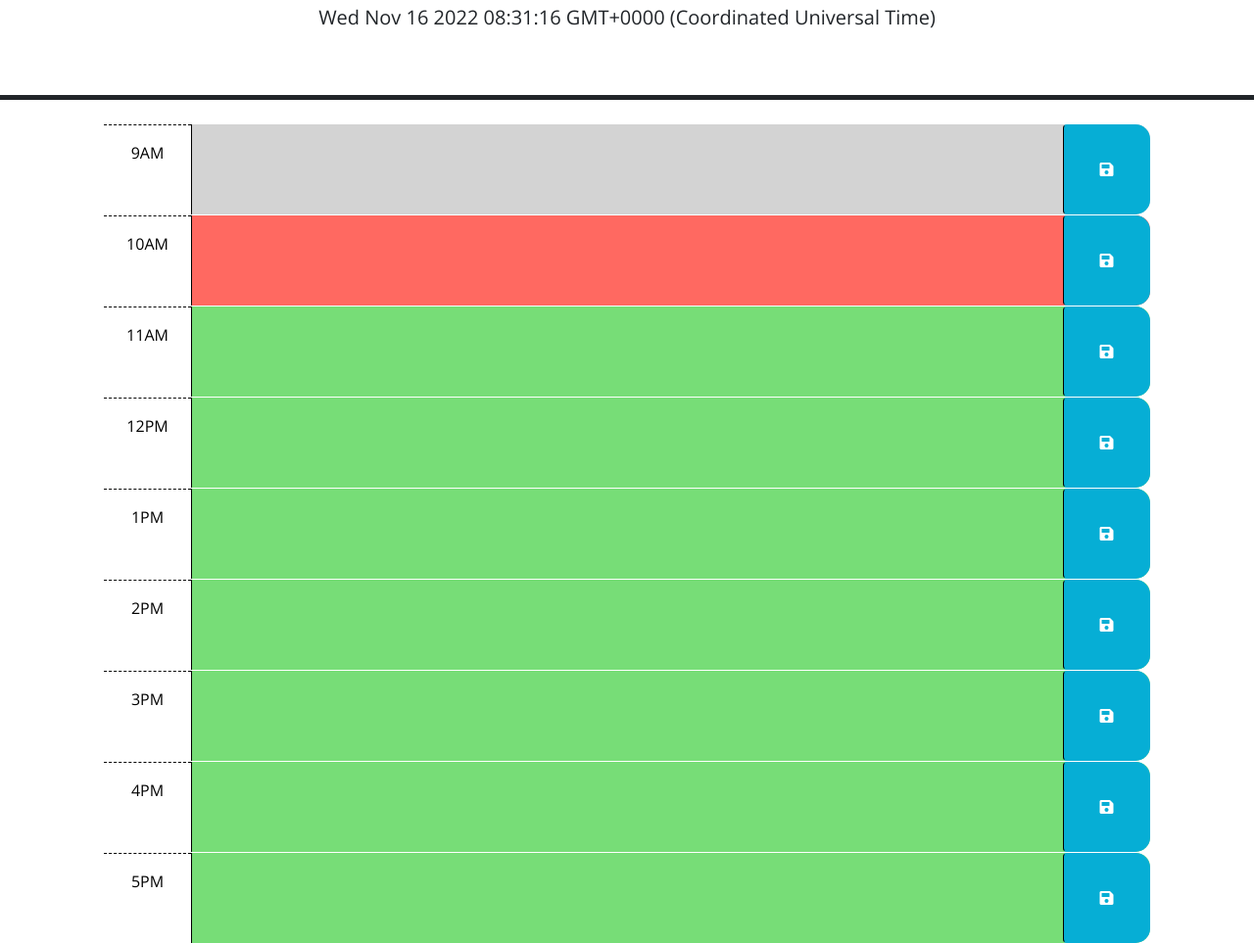
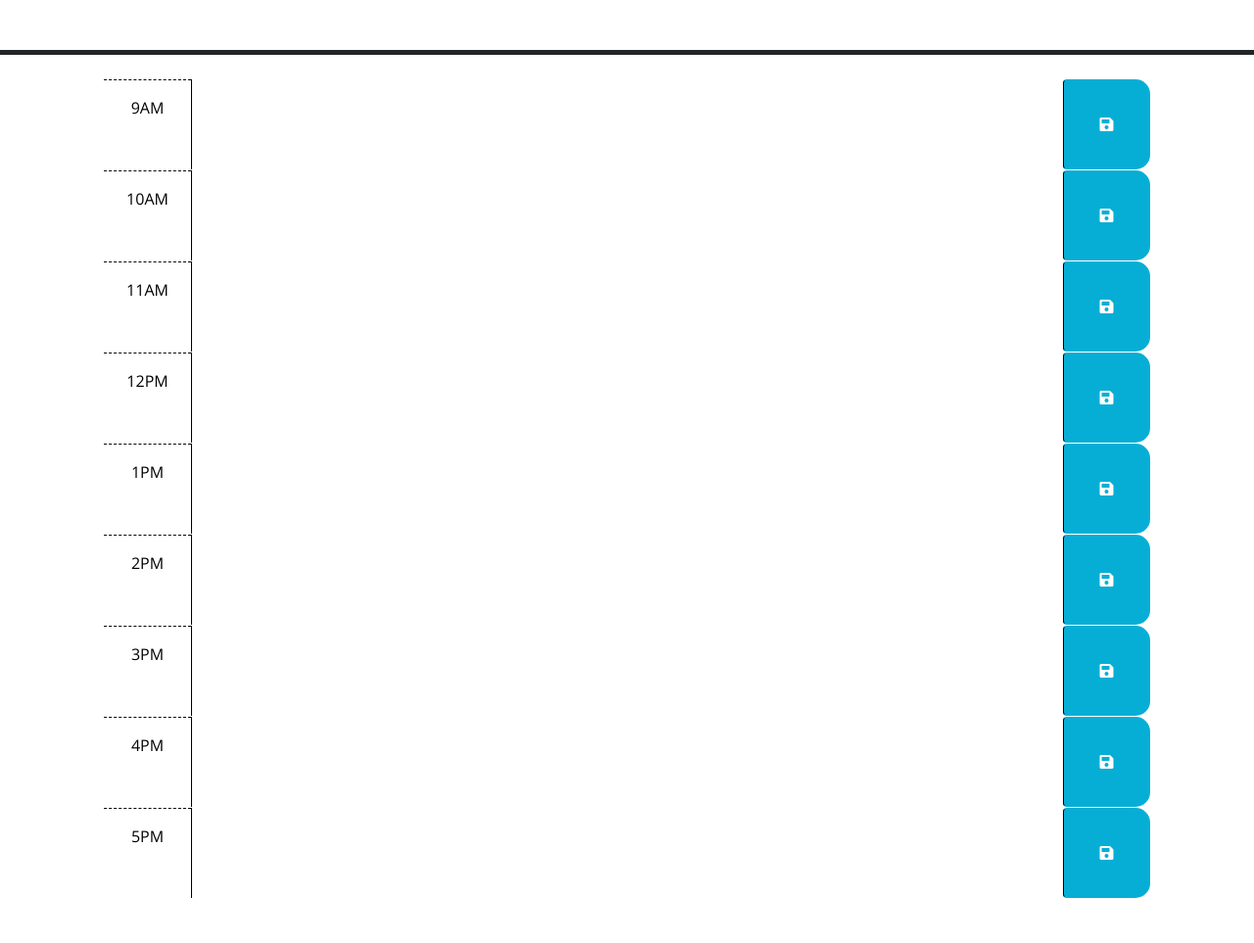
Before and after one commit to GarrettA01/CalenderApp, a plain HTML site: page index.html in a window 1280 px wide. Shown: the part 176-1139 px from the top of the page at 98% size. After the commit the page ends 1093 px from the top, so only its background shows below. Drawn offline with nearby package versions, Linux system fonts and the light colour scheme.

Commit message:
Added global variables

```diff
--- a/Develop/script.js
+++ b/Develop/script.js
@@ -1,31 +1,9 @@
-// Wrap all code that interacts with the DOM in a call to jQuery to ensure that
-// the code isn't run until the browser has finished rendering all the elements
-// in the html.
-
-$(function () {
-  // TODO: Add a listener for click events on the save button. This code should
-  // use the id in the containing time-block as a key to save the user input in
-  // local storage. HINT: What does `this` reference in the click listener
-  // function? How can DOM traversal be used to get the "hour-x" id of the
-  // time-block containing the button that was clicked? How might the id be
-  // useful when saving the description in local storage?
-  //
+var currentDay = $('#currentDay');
+var day = day.js();
+var timeBlock = $('.time-block');
+var saveButton = $('.saveBtn');
 
 
-  // TODO: Add code to apply the past, present, or future class to each time
-  // block by comparing the id to the current hour. HINTS: How can the id
-  // attribute of each time-block be used to conditionally add or remove the
-  // past, present, and future classes? How can Day.js be used to get the
-  // current hour in 24-hour time?
-  //
 
 
-  // TODO: Add code to get any user input that was saved in localStorage and set
-  // the values of the corresponding textarea elements. HINT: How can the id
-  // attribute of each time-block be used to do this?
-  //
-
-
-  // TODO: Add code to display the current date in the header of the page.
-  $(currentDay).append(new Date())
-});
+window.onload = displayTime();
--- a/index.html
+++ b/index.html
@@ -40,7 +40,7 @@
         -->
 
       <!-- Example of a past time block. The "past" class adds a gray background color. -->
-      <div id="hour-9" class="row time-block past">
+      <div id="9" class="row time-block">
         <div class="col-2 col-md-1 hour text-center py-3">9AM</div>
         <textarea class="col-8 col-md-10 description" rows="3"> </textarea>
         <button class="btn saveBtn col-2 col-md-1" aria-label="save">
@@ -49,7 +49,7 @@
       </div>
 
       <!-- Example of a a present time block. The "present" class adds a red background color. -->
-      <div id="hour-10" class="row time-block present">
+      <div id="10" class="row time-block">
         <div class="col-2 col-md-1 hour text-center py-3">10AM</div>
         <textarea class="col-8 col-md-10 description" rows="3"> </textarea>
         <button class="btn saveBtn col-2 col-md-1" aria-label="save">
@@ -58,7 +58,7 @@
       </div>
 
       <!-- Example of a future time block. The "future" class adds a green background color. -->
-      <div id="hour-11" class="row time-block future">
+      <div id="11" class="row time-block">
         <div class="col-2 col-md-1 hour text-center py-3">11AM</div>
         <textarea class="col-8 col-md-10 description" rows="3"> </textarea>
         <button class="btn saveBtn col-2 col-md-1" aria-label="save">
@@ -67,7 +67,7 @@
       </div>
 
 
-      <div id="hour-12" class="row time-block future">
+      <div id="12" class="row time-block">
         <div class="col-2 col-md-1 hour text-center py-3">12PM</div>
         <textarea class="col-8 col-md-10 description" rows="3"> </textarea>
         <button class="btn saveBtn col-2 col-md-1" aria-label="save">
@@ -76,7 +76,7 @@
       </div>
 
 
-      <div id="hour-13" class="row time-block future">
+      <div id="13" class="row time-block">
         <div class="col-2 col-md-1 hour text-center py-3">1PM</div>
         <textarea class="col-8 col-md-10 description" rows="3"> </textarea>
         <button class="btn saveBtn col-2 col-md-1" aria-label="save">
@@ -85,7 +85,7 @@
       </div>
 
 
-      <div id="hour-14" class="row time-block future">
+      <div id="14" class="row time-block">
         <div class="col-2 col-md-1 hour text-center py-3">2PM</div>
         <textarea class="col-8 col-md-10 description" rows="3"> </textarea>
         <button class="btn saveBtn col-2 col-md-1" aria-label="save">
@@ -94,7 +94,7 @@
       </div>
 
 
-      <div id="hour-15" class="row time-block future">
+      <div id="15" class="row time-block">
         <div class="col-2 col-md-1 hour text-center py-3">3PM</div>
         <textarea class="col-8 col-md-10 description" rows="3"> </textarea>
         <button class="btn saveBtn col-2 col-md-1" aria-label="save">
@@ -103,7 +103,7 @@
       </div>
 
 
-      <div id="hour-16" class="row time-block future">
+      <div id="16" class="row time-block">
         <div class="col-2 col-md-1 hour text-center py-3">4PM</div>
         <textarea class="col-8 col-md-10 description" rows="3"> </textarea>
         <button class="btn saveBtn col-2 col-md-1" aria-label="save">
@@ -112,7 +112,7 @@
       </div>
 
 
-      <div id="hour-17" class="row time-block future">
+      <div id="17" class="row time-block">
         <div class="col-2 col-md-1 hour text-center py-3">5PM</div>
         <textarea class="col-8 col-md-10 description" rows="3"> </textarea>
         <button class="btn saveBtn col-2 col-md-1" aria-label="save">
```
